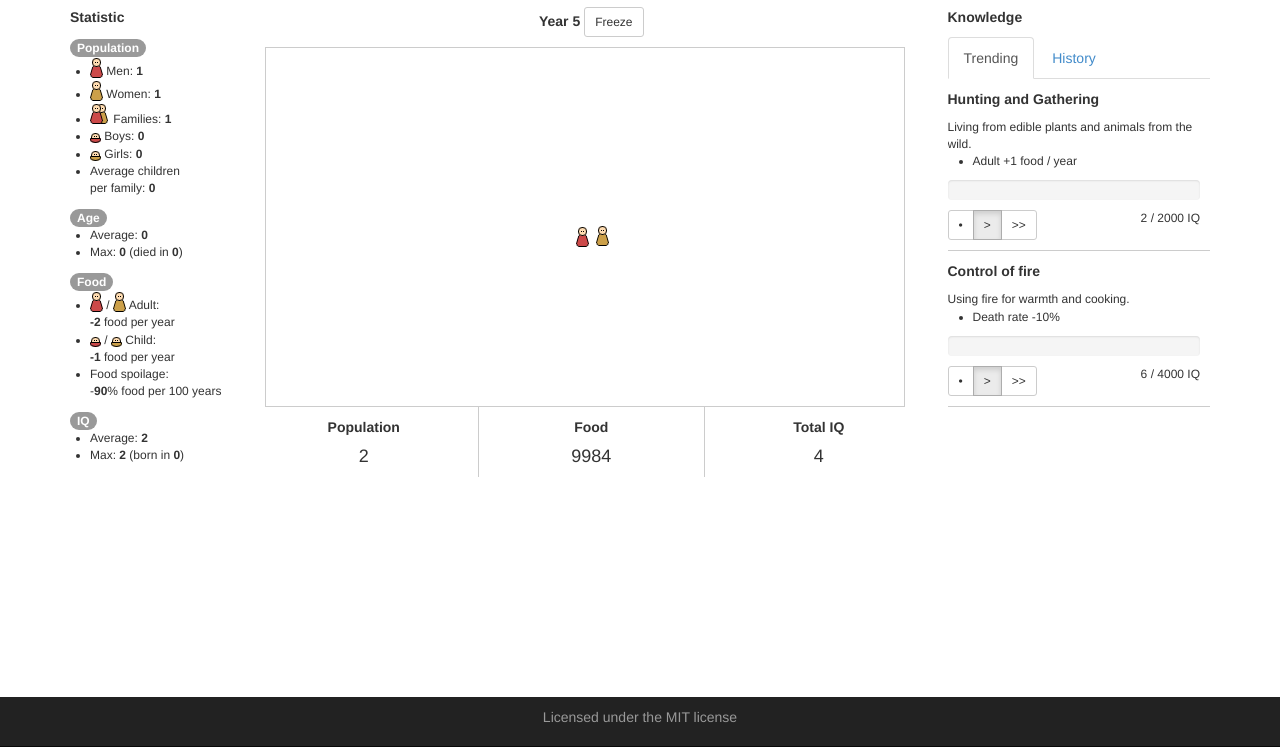
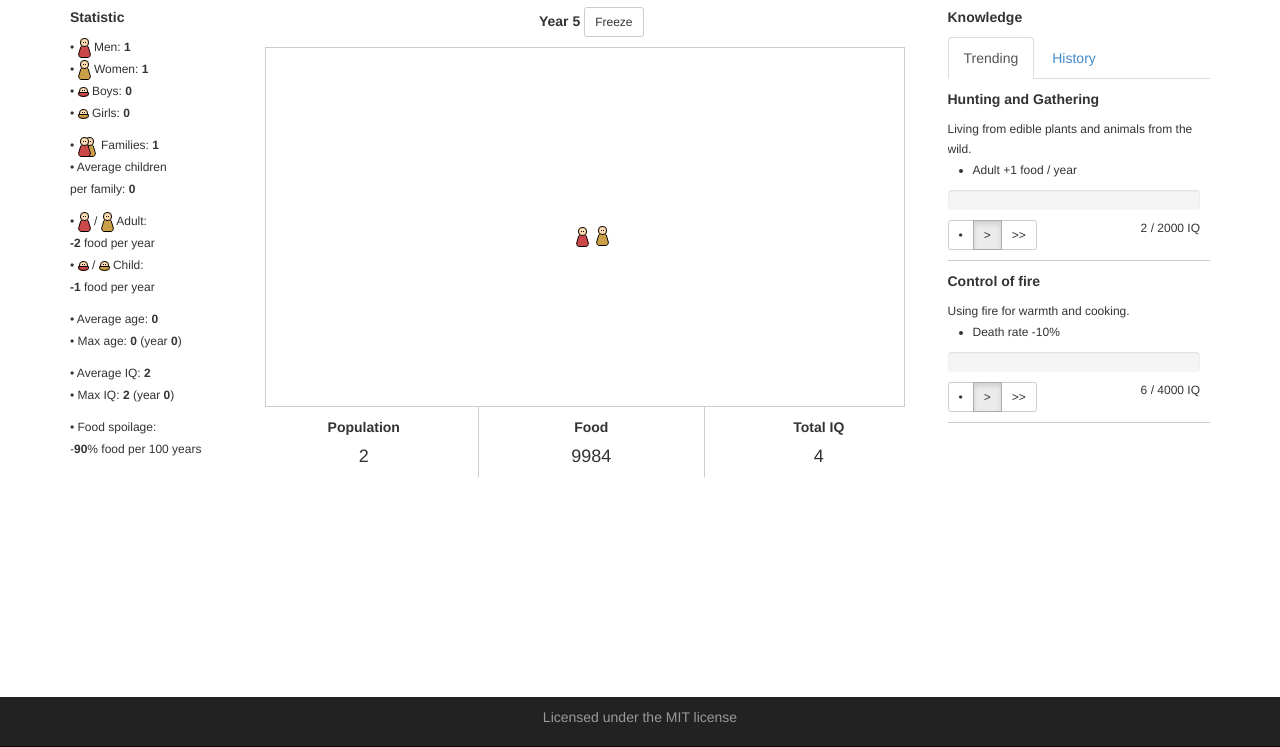
Before and after one commit to anvoz/world-js, a plain HTML site: page index.html in a window 1280 px wide. Shown: the part 53-800 px from the top of the page. Drawn offline with nearby package versions, Linux system fonts and the light colour scheme.

Commit message:
Change Statistic container layout.

```diff
--- a/css/style.css
+++ b/css/style.css
@@ -33,11 +33,6 @@ body {
   border-left: 1px solid #ccc;
   border-right: 1px solid #ccc;
 }
-.small-ul {
-  font-size: 12px;
-  padding-left: 20px;
-  margin-bottom: 0;
-}
 .ellipsis {
   white-space: nowrap;
   overflow: hidden;
@@ -65,13 +60,23 @@ body {
     background-color: #fff;
     border: 1px solid #ccc;
     background-clip: padding-box;
-    min-width: 210px;
+    min-width: 195px;
     height: 410px;
     overflow-y: auto;
   }
   .js-statistic-toggle.hide {
     display: block !important;
   }
+}
+.statistic-container {
+  font-size: 12px;
+  line-height: 1.7;
+}
+.statistic-container .statistic-group + .statistic-group {
+  padding-top: 10px;
+}
+.statistic-group > div {
+  height: 22px;
 }
 
 .knowledge {
@@ -87,6 +92,7 @@ body {
 }
 .knowledge .description {
   font-size: 12px;
+  line-height: 1.7;
 }
 .knowledge .description ul {
   margin-bottom: 0;
@@ -105,7 +111,7 @@ body {
   display: inline-block;
   *margin-right: .3em;
   line-height: 14px;
-  vertical-align: text-bottom;
+  vertical-align: middle;
   background-image: url("../images/seeds.png");
   background-repeat: no-repeat;
   margin-top: 1px;
@@ -135,6 +141,7 @@ body {
   width: 20px;
   height: 20px;
   display: inline-block;
+  vertical-align: middle;
 }
 .family .wicon-men {
   position: absolute;
--- a/index.html
+++ b/index.html
@@ -39,52 +39,44 @@
                 <div class="col-lg-2 top-padding visible-lg" id="world-statistic-container">
                     <button class="btn btn-sm btn-default js-statistic-toggle hide pull-right" title="Close statistic">Close</button>
                     <div><p><strong>Statistic</strong></p></div>
-                    <div>
-                        <div class="badge">Population</div>
-                        <ul class="small-ul">
-                            <li><i class="wicon-men"></i> Men: <b id="world-men-ex">0</b></li>
-                            <li><i class="wicon-women"></i> Women: <b id="world-women-ex">0</b></li>
-                            <li>
-                                <div class="family">
-                                    <i class="wicon-women"></i><i class="wicon-men"></i>
-                                </div>
+                    <div class="statistic-container">
+                        <div class="statistic-group">
+                            <div>&bull; <i class="wicon-men"></i> Men: <b id="world-men-ex">0</b></div>
+                            <div>&bull; <i class="wicon-women"></i> Women: <b id="world-women-ex">0</b></div>
+                            <div>&bull; <i class="wicon-boy"></i> Boys: <b id="world-boys-ex">0</b></div>
+                            <div>&bull; <i class="wicon-girl"></i> Girls: <b id="world-girls-ex">0</b></div>
+                        </div>
+
+                        <div class="statistic-group">
+                            <div>
+                                &bull; <div class="family"><i class="wicon-women"></i><i class="wicon-men"></i></div>
                                 Families: <b id="world-families-ex">0</b>
-                            </li>
-                            <li><i class="wicon-boy"></i> Boys: <b id="world-boys-ex">0</b></li>
-                            <li><i class="wicon-girl"></i> Girls: <b id="world-girls-ex">0</b></li>
-                            <li>Average children<br>per family: <b id="world-avgChildren">0</b></li>
-                        </ul>
-                    </div>
-                    <div class="top-padding">
-                        <div class="badge">Age</div>
-                        <ul class="small-ul">
-                            <li>Average: <b id="world-avgAge">0</b></li>
-                            <li>Max: <b id="world-maxAge">0</b> (died in <b id="world-yearMaxAge">0</b>)</li>
-                        </ul>
-                    </div>
-                    <div class="top-padding">
-                        <div class="badge">Food</div>
-                        <ul class="small-ul">
-                            <li>
-                                <i class="wicon-men"></i> / <i class="wicon-women"></i> Adult:<br>
-                                <b id="world-adultFoodChange">0</b> food per year
-                            </li>
-                            <li>
-                                <i class="wicon-boy"></i> / <i class="wicon-girl"></i> Child:<br>
-                                <b id="world-childFoodChange">0</b> food per year
-                            </li>
-                            <li>
-                                Food spoilage:<br>
-                                -<b id="world-foodSpoilage">0</b>% food per 100 years
-                            </li>
-                        </ul>
-                    </div>
-                    <div class="top-padding">
-                        <div class="badge">IQ</div>
-                        <ul class="small-ul">
-                            <li>Average: <b id="world-avgIQ">0</b></li>
-                            <li>Max: <b id="world-maxIQ">0</b> (born in <b id="world-yearMaxIQ">0</b>)</li>
-                        </ul>
+                            </div>
+                            <div>&bull; Average children</div>
+                            <div>per family: <b id="world-avgChildren">0</b></div>
+                        </div>
+
+                        <div class="statistic-group">
+                            <div>&bull; <i class="wicon-men"></i> / <i class="wicon-women"></i> Adult:</div>
+                            <div><b id="world-adultFoodChange">0</b> food per year</div>
+                            <div>&bull; <i class="wicon-boy"></i> / <i class="wicon-girl"></i> Child:</div>
+                            <div><b id="world-childFoodChange">0</b> food per year</div>
+                        </div>
+
+                        <div class="statistic-group">
+                            <div>&bull; Average age: <b id="world-avgAge">0</b></div>
+                            <div>&bull; Max age: <b id="world-maxAge">0</b> (year <b id="world-yearMaxAge">0</b>)</div>
+                        </div>
+
+                        <div class="statistic-group">
+                            <div>&bull; Average IQ: <b id="world-avgIQ">0</b></div>
+                            <div>&bull; Max IQ: <b id="world-maxIQ">0</b> (year <b id="world-yearMaxIQ">0</b>)</div>
+                        </div>
+
+                        <div class="statistic-group">
+                            <div>&bull; Food spoilage:</div>
+                            <div>-<b id="world-foodSpoilage">0</b>% food per 100 years</div>
+                        </div>
                     </div>
                 </div><!--/#world-statistic-container -->
                 <div class="col-lg-7 col-md-9 top-padding">
```
